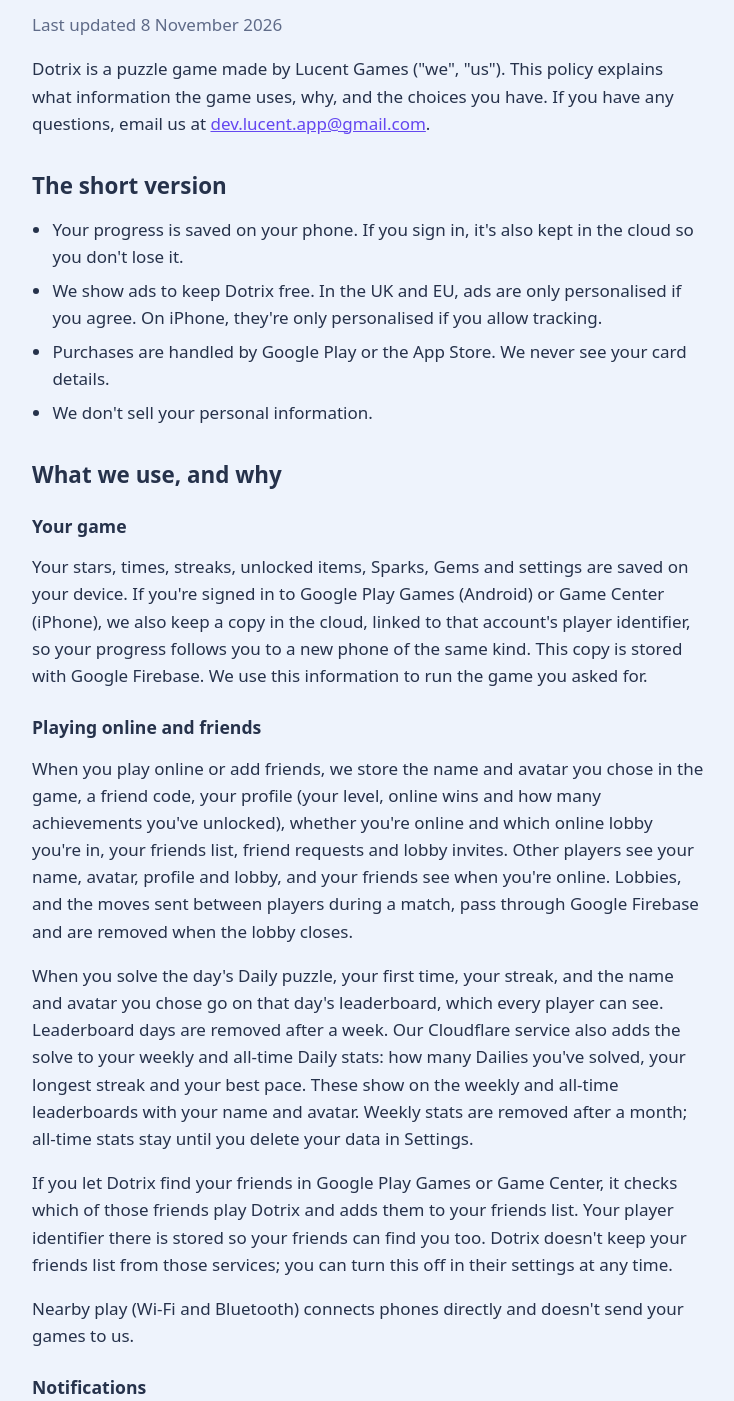
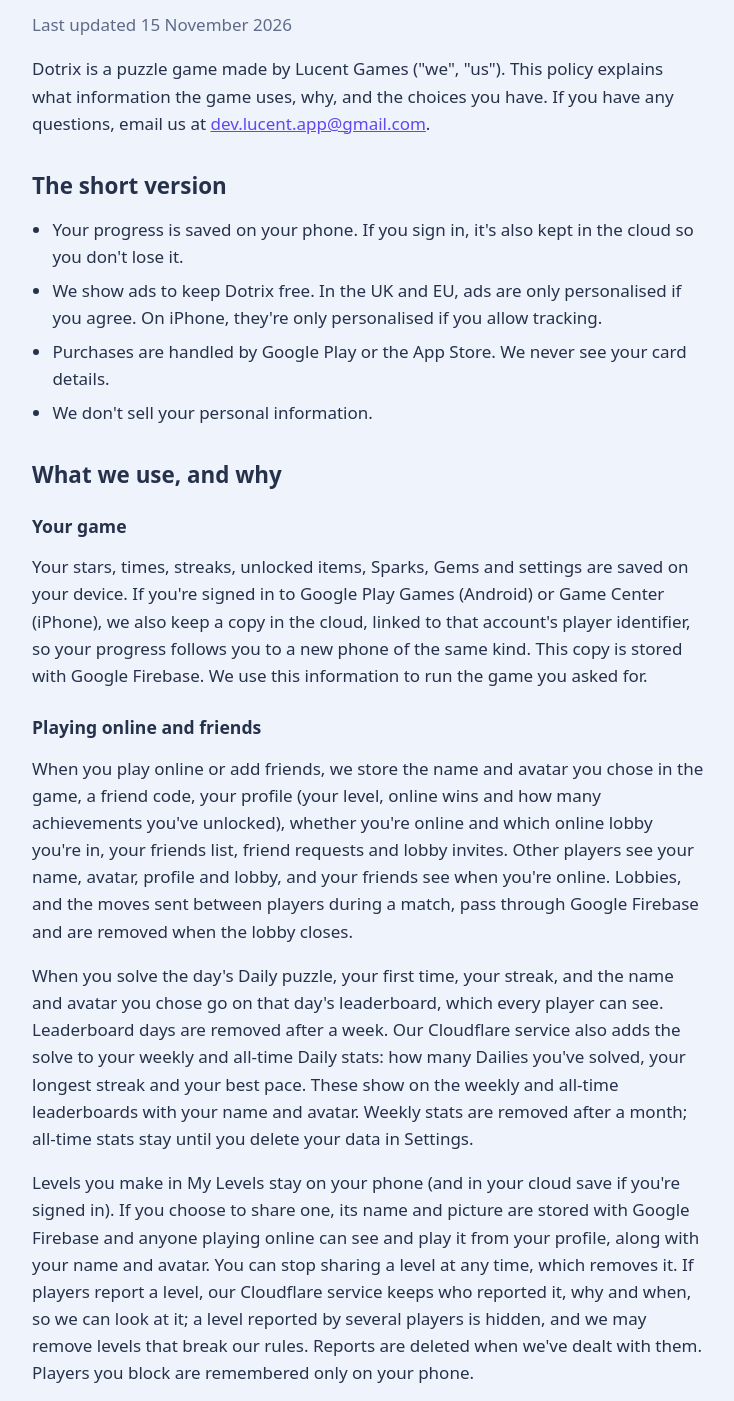
Before and after one commit to lucentgames/lucentgames.github.io, a plain HTML site: page privacy.html in a window 1280 px wide. Shown: the part 144-1545 px from the top of the page, without its empty margins (272-1006 px from the left). Drawn offline with Linux system fonts and the light colour scheme.

Commit message:
Privacy policy: shared levels and reports

```diff
--- a/privacy.html
+++ b/privacy.html
@@ -10,7 +10,7 @@
 <main>
 <p class="eyebrow"><a href="./">Dotrix</a></p>
 <h1>Privacy policy</h1>
-<p class="muted">Last updated 8 November 2026</p>
+<p class="muted">Last updated 15 November 2026</p>
 
 <p>Dotrix is a puzzle game made by Lucent Games ("we", "us"). This policy
 explains what information the game uses, why, and the choices you have. If
@@ -54,6 +54,15 @@ many Dailies you've solved, your longest streak and your best pace. These
 show on the weekly and all-time leaderboards with your name and avatar.
 Weekly stats are removed after a month; all-time stats stay until you
 delete your data in Settings.</p>
+<p>Levels you make in My Levels stay on your phone (and in your cloud save
+if you're signed in). If you choose to share one, its name and picture are
+stored with Google Firebase and anyone playing online can see and play it
+from your profile, along with your name and avatar. You can stop sharing a
+level at any time, which removes it. If players report a level, our
+Cloudflare service keeps who reported it, why and when, so we can look at
+it; a level reported by several players is hidden, and we may remove levels
+that break our rules. Reports are deleted when we've dealt with them. Players
+you block are remembered only on your phone.</p>
 <p>If you let Dotrix find your friends in Google Play Games or Game Center,
 it checks which of those friends play Dotrix and adds them to your friends
 list. Your player identifier there is stored so your friends can find you
@@ -117,8 +126,9 @@ safeguards such as the UK and EU standard contractual clauses.</p>
 
 <h2>How long we keep it</h2>
 <p>Information on your device stays until you delete the app or use Settings →
-Delete all my data. Cloud saves and your online profile and friends stay
-until you delete your account, which removes them straight away; see
+Delete all my data. Cloud saves, your online profile and friends, and your
+shared levels stay until you delete your account, which removes
+them straight away; see
 <a href="delete-account.html">how to delete your account</a>. Purchase records are kept as long as the law
 requires.</p>
 
```
